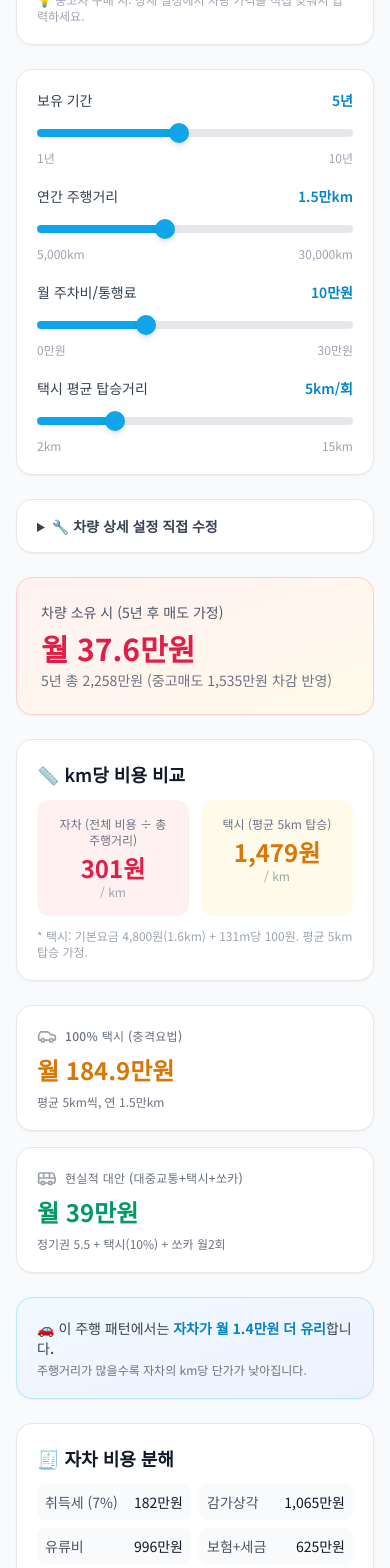
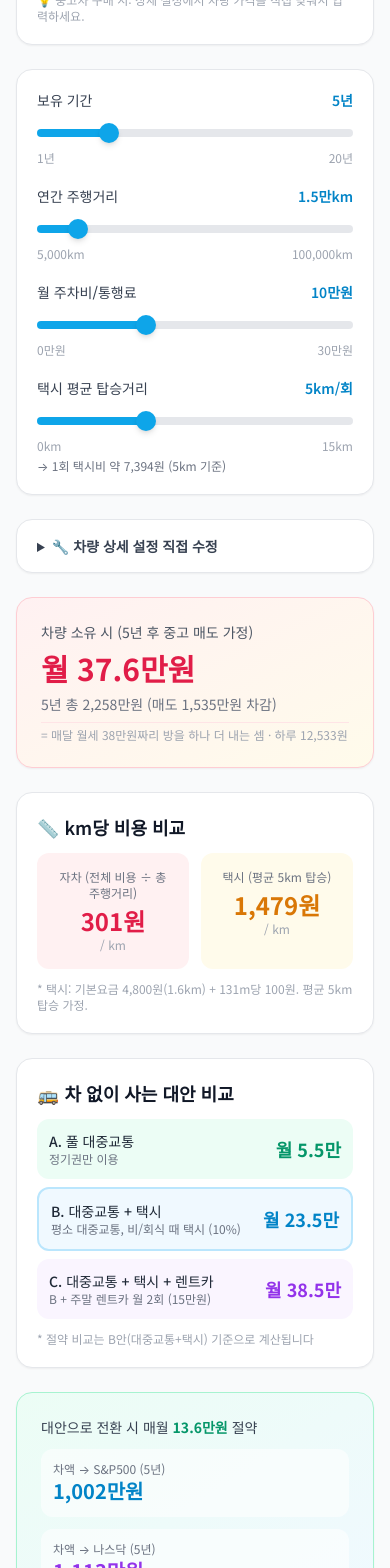
Before and after one commit to 0ggull/0ggull-calculator, a Next.js app: page /car in a window 390 px wide. Shown: the part 280-1848 px from the top of the page. Built offline with nearby package versions, Linux system fonts and the light colour scheme.

Commit message:
feat: improve UX with relatable comparisons and fix build errors

```diff
--- a/src/app/apartment/page.tsx
+++ b/src/app/apartment/page.tsx
@@ -144,19 +144,44 @@ interface AptResult {
   totalSunkCost: number;
   samePriceLoss: number;
   opportunityCost: number;
-  savedRent: number;          // 주거비 절약 총액
-  savedRentMonthly: number;   // 월 절약 주거비
-  netBepSellPrice: number;    // 주거비 절약 반영한 실질 BEP
+  savedRent: number;
+  savedRentMonthly: number;
+  netBepSellPrice: number;
   netBepGainPercent: number;
+  // 매도가 기준 분석
+  sellProfit: number;           // 매도 시 순이익 (매도가 입력 시)
+  sellProfitVsJeonse: number;   // 전세 대비 이득/손해
+  jeonseWouldHaveEarned: number; // 전세 살면서 투자했을 때 수익
+  annualPropertyTaxAuto: number; // 자동 계산된 재산세
 }
 
-function calculate(
-  buyPrice: number, loanAmount: number, loanRate: number,
-  holdYears: number, housing: HousingCount, interiorCost: number,
-  annualPropertyTax: number, loanType: LoanType,
-  jeonseRatio: number, conversionRate: number, isResiding: boolean
-): AptResult {
-  return calculateWithOverrides(buyPrice, loanAmount, loanRate, holdYears, housing, interiorCost, annualPropertyTax, loanType, jeonseRatio, conversionRate, isResiding, calcAcquisitionTax(buyPrice, housing), Math.round(buyPrice * 0.002), calcBrokerFee(buyPrice));
+// 재산세+종부세 자동 계산 (연간, 만원)
+function calcAnnualPropertyTax(buyPrice: number, housing: HousingCount): number {
+  // 공시가격 = 시세 × 현실화율 약 69%
+  const officialPrice = buyPrice * 0.69;
+  // 재산세 과세표준 = 공시가격 × 공정시장가액비율 60%
+  const taxBase = officialPrice * 0.60;
+
+  // 재산세 (누진)
+  let propertyTax = 0;
+  if (taxBase <= 6000) propertyTax = taxBase * 0.001;
+  else if (taxBase <= 15000) propertyTax = 6 + (taxBase - 6000) * 0.0015;
+  else if (taxBase <= 30000) propertyTax = 6 + 13.5 + (taxBase - 15000) * 0.0025;
+  else propertyTax = 6 + 13.5 + 37.5 + (taxBase - 30000) * 0.004;
+
+  // 도시지역분 (재산세의 약 20%) + 지방교육세 (재산세의 20%)
+  propertyTax = propertyTax * 1.4;
+
+  // 종부세 (1주택: 공시가 12억 초과분, 다주택: 6억 초과분)
+  let jongbuTax = 0;
+  const jongbuThreshold = housing === "single" ? 120000 : 60000; // 만원
+  if (officialPrice > jongbuThreshold) {
+    const jongbuBase = (officialPrice - jongbuThreshold) * 0.60; // 공정시장가액비율
+    // 세율 0.5~2.7% (구간별, 단순화하여 평균 0.7% 적용)
+    jongbuTax = jongbuBase * 0.007;
+  }
+
+  return Math.round(propertyTax + jongbuTax);
 }
 
 function calculateWithOverrides(
@@ -164,8 +189,10 @@ function calculateWithOverrides(
   holdYears: number, housing: HousingCount, interiorCost: number,
   annualPropertyTax: number, loanType: LoanType,
   jeonseRatio: number, conversionRate: number, isResiding: boolean,
-  acquisitionTax: number, legalFee: number, buyBroker: number
+  acquisitionTax: number, legalFee: number, buyBroker: number,
+  expectedSellPrice: number
 ): AptResult {
+  const annualPropertyTaxAuto = calcAnnualPropertyTax(buyPrice, housing);
 
   // 대출이자
   const totalInterest = loanType === "amortizing"
@@ -186,6 +213,17 @@ function calculateWithOverrides(
     savedRentMonthly = Math.round((jeonseValue * conversionRate) / 12);
     savedRent = savedRentMonthly * holdYears * 12;
   }
+
+  // ─── 매도가 기준 순이익 계산 ───
+  const sellBrokerForExpected = calcBrokerFee(expectedSellPrice);
+  const cgtForExpected = calcCapitalGainsTax(buyPrice, expectedSellPrice, holdYears, housing, interiorCost);
+  const totalCostsForSell = acquisitionTax + legalFee + buyBroker + totalInterest + totalPropertyTax + sellBrokerForExpected + cgtForExpected + interiorCost;
+  const sellProfit = expectedSellPrice - buyPrice - totalCostsForSell + savedRent;
+
+  // ─── 전세 대안 비교 ───
+  // 전세 살았다면: 자기자본을 예금에 넣고 이자 수익 + 전세보증금은 돌려받음
+  const jeonseWouldHaveEarned = opportunityCost; // 자기자본 예금 이자
+  const sellProfitVsJeonse = sellProfit - jeonseWouldHaveEarned;
 
   // BEP 계산 (이분법)
   const roughSunk = acquisitionTax + legalFee + buyBroker + totalInterest + totalPropertyTax + interiorCost - savedRent;
@@ -233,6 +271,7 @@ function calculateWithOverrides(
     sellBroker, capitalGainsTax, deductibleExpense: interiorCost,
     bepSellPrice, bepGainPercent, totalSunkCost, samePriceLoss, opportunityCost,
     savedRent, savedRentMonthly, netBepSellPrice, netBepGainPercent,
+    sellProfit, sellProfitVsJeonse, jeonseWouldHaveEarned, annualPropertyTaxAuto,
   };
 }
 
@@ -244,7 +283,7 @@ export default function ApartmentCalculator() {
   const [holdYears, setHoldYears] = useState(3);
   const [housing, setHousing] = useState<HousingCount>("single");
   const [interiorCost, setInteriorCost] = useState(2000);
-  const [annualPropertyTax, setAnnualPropertyTax] = useState(200);
+  const [annualPropertyTax, setAnnualPropertyTax] = useState<number | null>(null); // null이면 자동계산
   const [loanType, setLoanType] = useState<LoanType>("interest_only");
   const [isResiding, setIsResiding] = useState(true);
   const [jeonseRatio, setJeonseRatio] = useState(55);
@@ -255,20 +294,23 @@ export default function ApartmentCalculator() {
   const [customAcqTax, setCustomAcqTax] = useState<number | null>(null);
   const [customLegalFee, setCustomLegalFee] = useState<number | null>(null);
   const [customBuyBroker, setCustomBuyBroker] = useState<number | null>(null);
+  const [expectedSellPrice, setExpectedSellPrice] = useState(140000); // 매도 예상가 (기본: 매수가+20%)
 
   // 자동 계산된 기본값
   const autoAcqTax = calcAcquisitionTax(buyPrice, housing);
   const autoLegalFee = Math.round(buyPrice * 0.002);
   const autoBuyBroker = calcBrokerFee(buyPrice);
+  const autoPropertyTax = calcAnnualPropertyTax(buyPrice, housing);
 
   // 실제 사용값 (사용자 수정값 우선, 없으면 자동값)
   const effectiveAcqTax = customAcqTax ?? autoAcqTax;
   const effectiveLegalFee = customLegalFee ?? autoLegalFee;
   const effectiveBuyBroker = customBuyBroker ?? autoBuyBroker;
+  const effectivePropertyTax = annualPropertyTax ?? autoPropertyTax;
 
   const result = useMemo(
-    () => calculateWithOverrides(buyPrice, loanAmount, loanRate / 100, holdYears, housing, interiorCost, annualPropertyTax, loanType, jeonseRatio / 100, conversionRate / 100, isResiding, effectiveAcqTax, effectiveLegalFee, effectiveBuyBroker),
-    [buyPrice, loanAmount, loanRate, holdYears, housing, interiorCost, annualPropertyTax, loanType, jeonseRatio, conversionRate, isResiding, effectiveAcqTax, effectiveLegalFee, effectiveBuyBroker]
+    () => calculateWithOverrides(buyPrice, loanAmount, loanRate / 100, holdYears, housing, interiorCost, effectivePropertyTax, loanType, jeonseRatio / 100, conversionRate / 100, isResiding, effectiveAcqTax, effectiveLegalFee, effectiveBuyBroker, expectedSellPrice),
+    [buyPrice, loanAmount, loanRate, holdYears, housing, interiorCost, effectivePropertyTax, loanType, jeonseRatio, conversionRate, isResiding, effectiveAcqTax, effectiveLegalFee, effectiveBuyBroker, expectedSellPrice]
   );
 
   const costBreakdown = [
@@ -296,6 +338,14 @@ export default function ApartmentCalculator() {
               <input type="number" value={buyPrice} onChange={(e) => setBuyPrice(Math.max(1000, Number(e.target.value) || 0))} className="input-field flex-1" step={1000} />
               <span className="text-sm text-gray-500 shrink-0">{formatManwon(buyPrice)}</span>
             </div>
+          </div>
+          <div className="space-y-2">
+            <label className="text-sm font-medium text-gray-700 dark:text-gray-300">매도 예상가 (팔 가격)</label>
+            <div className="flex items-center gap-3">
+              <input type="number" value={expectedSellPrice} onChange={(e) => setExpectedSellPrice(Math.max(0, Number(e.target.value) || 0))} className="input-field flex-1" step={1000} />
+              <span className="text-sm text-gray-500 shrink-0">{formatManwon(expectedSellPrice)}</span>
+            </div>
+            <p className="text-xs text-gray-400">매수가 대비 {expectedSellPrice >= buyPrice ? "+" : ""}{formatPercent(((expectedSellPrice - buyPrice) / buyPrice) * 100)}</p>
           </div>
           <div className="space-y-2">
             <label className="text-sm font-medium text-gray-700 dark:text-gray-300">대출 금액</label>
@@ -378,10 +428,10 @@ export default function ApartmentCalculator() {
             <NumberInput label="법무사+채권 할인" value={effectiveLegalFee} onChange={(v) => setCustomLegalFee(v)} hint={`자동: ${autoLegalFee.toLocaleString()}만원`} />
             <NumberInput label="매수 중개보수" value={effectiveBuyBroker} onChange={(v) => setCustomBuyBroker(v)} hint={`자동: ${autoBuyBroker.toLocaleString()}만원`} />
             <NumberInput label="인테리어/자본적 지출" value={interiorCost} onChange={setInteriorCost} hint="양도세 경비 인정 항목" />
-            <NumberInput label="연간 재산세+종부세" value={annualPropertyTax} onChange={setAnnualPropertyTax} />
+            <NumberInput label="연간 재산세+종부세" value={effectivePropertyTax} onChange={(v) => setAnnualPropertyTax(v)} hint={`자동: ${autoPropertyTax.toLocaleString()}만원`} />
           </div>
           <div className="px-5 pb-4">
-            <button onClick={() => { setCustomAcqTax(null); setCustomLegalFee(null); setCustomBuyBroker(null); }}
+            <button onClick={() => { setCustomAcqTax(null); setCustomLegalFee(null); setCustomBuyBroker(null); setAnnualPropertyTax(null); }}
               className="text-xs text-brand-600 dark:text-brand-400 hover:underline">
               ↺ 자동 계산값으로 초기화
             </button>
@@ -398,6 +448,9 @@ export default function ApartmentCalculator() {
           <p className="text-sm text-gray-600 dark:text-gray-400">
             이상에 팔아야 본전 (매수가 대비 <span className="font-semibold text-amber-600">{formatPercent(result.bepGainPercent)}</span>)
           </p>
+          <p className="text-xs text-gray-400 pt-1 border-t border-sky-200 dark:border-sky-800/50">
+            {holdYears}년간 세금·이자·수수료로 {formatManwon(result.totalSunkCost)} 빠짐 = 매달 {Math.round(result.totalSunkCost / (holdYears * 12))}만원씩 사라지는 셈
+          </p>
           {isResiding && result.savedRent > 0 && (
             <div className="pt-2 border-t border-sky-200 dark:border-sky-800">
               <p className="text-xs text-gray-500">주거비 절약 반영 시 실질 BEP</p>
@@ -406,17 +459,31 @@ export default function ApartmentCalculator() {
           )}
         </div>
 
+        {/* 매도 시 순이익 분석 */}
+        <div className={`card p-6 space-y-2 ${result.sellProfit >= 0 ? "bg-gradient-to-br from-emerald-50 to-sky-50 dark:from-emerald-950/20 dark:to-sky-950/20 border-emerald-200 dark:border-emerald-800/50" : "bg-gradient-to-br from-rose-50 to-red-50 dark:from-rose-950/20 dark:to-red-950/20 border-rose-200 dark:border-rose-800/50"}`}>
+          <p className="text-sm text-gray-600 dark:text-gray-400">{formatManwon(expectedSellPrice)}에 매도하면 (세금·수수료 전부 제외 후)</p>
+          <p className={`text-3xl font-bold ${result.sellProfit >= 0 ? "text-emerald-600 dark:text-emerald-400" : "text-rose-600 dark:text-rose-400"}`}>
+            {result.sellProfit >= 0 ? "+" : ""}{formatManwon(result.sellProfit)} {result.sellProfit >= 0 ? "이득" : "손해"}
+          </p>
+          {isResiding && <p className="text-xs text-gray-500">(주거비 절약 {formatManwon(result.savedRent)} 포함)</p>}
+        </div>
+
         {/* 전세 대안 비교 */}
         {isResiding && (
-          <div className="card p-5 bg-gradient-to-br from-indigo-50 to-purple-50 dark:from-indigo-950/20 dark:to-purple-950/20 border-indigo-200 dark:border-indigo-800/50 space-y-2">
+          <div className={`card p-5 space-y-2 ${result.sellProfitVsJeonse >= 0 ? "bg-gradient-to-br from-sky-50 to-indigo-50 dark:from-sky-950/20 dark:to-indigo-950/20 border-sky-200 dark:border-sky-800/50" : "bg-gradient-to-br from-amber-50 to-orange-50 dark:from-amber-950/20 dark:to-orange-950/20 border-amber-200 dark:border-amber-800/50"}`}>
             <div className="flex items-center gap-2">
               <Building className="w-5 h-5 text-indigo-500" />
-              <p className="text-sm font-semibold text-gray-700 dark:text-gray-300">사지 않고 전세로 살았다면?</p>
+              <p className="text-sm font-semibold text-gray-700 dark:text-gray-300">전세로 살면서 투자했다면?</p>
             </div>
-            <p className="text-xs text-gray-500">전세보증금 {formatManwon(Math.round(buyPrice * jeonseRatio / 100))}을 예금(연 {DEPOSIT_RATE * 100}%)에 넣는 대신 전세 거주</p>
-            <p className="text-sm text-gray-600 dark:text-gray-400">
-              자기자본 {formatManwon(buyPrice - loanAmount)}을 {holdYears}년간 예금에 넣었다면: <span className="font-bold text-purple-600 dark:text-purple-400">+{formatManwon(result.opportunityCost)}</span> 이자 수익
-            </p>
+            <p className="text-xs text-gray-500">자기자본 {formatManwon(buyPrice - loanAmount + (customAcqTax ?? autoAcqTax))}을 예금(연 {DEPOSIT_RATE * 100}%)에 {holdYears}년</p>
+            <p className="text-sm text-gray-700 dark:text-gray-300">전세 대안 수익: <span className="font-bold text-purple-600 dark:text-purple-400">+{formatManwon(result.jeonseWouldHaveEarned)}</span></p>
+            <div className="pt-2 border-t border-gray-200 dark:border-gray-700">
+              {result.sellProfitVsJeonse >= 0 ? (
+                <p className="text-sm font-medium text-sky-700 dark:text-sky-300">→ {formatManwon(expectedSellPrice)}에 팔면 매수가 전세보다 <span className="font-bold">+{formatManwon(result.sellProfitVsJeonse)}</span> 이득</p>
+              ) : (
+                <p className="text-sm font-medium text-amber-700 dark:text-amber-300">→ {formatManwon(expectedSellPrice)}에 팔면 전세가 <span className="font-bold">{formatManwon(Math.abs(result.sellProfitVsJeonse))}</span> 더 유리했음</p>
+              )}
+            </div>
           </div>
         )}
 
--- a/src/app/car/page.tsx
+++ b/src/app/car/page.tsx
@@ -4,7 +4,7 @@ import { useState, useMemo } from "react";
 import {
   LineChart, Line, XAxis, YAxis, CartesianGrid, Tooltip, Legend, ResponsiveContainer,
 } from "recharts";
-import { Car, Bus, TrendingUp, Receipt } from "lucide-react";
+import { Car, TrendingUp, Receipt } from "lucide-react";
 import Header from "@/components/ui/Header";
 import TabSelector from "@/components/ui/TabSelector";
 import Slider from "@/components/ui/Slider";
@@ -52,6 +52,7 @@ const TAXI_PER_131M = 100;
 const TAXI_COST_PER_KM = TAXI_PER_131M / 0.131;
 
 function taxiCostForKm(totalKm: number, avgTripKm: number): number {
+  if (avgTripKm <= 0 || totalKm <= 0) return 0;
   const numTrips = totalKm / avgTripKm;
   const costPerTrip = TAXI_BASE_FARE + Math.max(0, avgTripKm - TAXI_BASE_DIST) * TAXI_COST_PER_KM;
   return numTrips * costPerTrip;
@@ -70,6 +71,7 @@ interface CalcResult {
   carMonthly: number; carTotal: number;
   taxiOnlyMonthly: number; taxiOnlyTotal: number;
   realisticMonthly: number; realisticTotal: number;
+  altTransportOnly: number; altWithTaxi: number; altWithRental: number;
   savings: number; sp500: number; nasdaq: number;
   yearlyData: { year: number; carCum: number; realisticCum: number; sp500: number; nasdaq: number }[];
   depreciation: number; fuelTotal: number; residualValue: number;
@@ -114,15 +116,24 @@ function calculate(
   // 택시
   const annualTaxiCost = taxiCostForKm(annualKm, avgTripKm) / 10000;
   const monthlyTaxi = annualTaxiCost / 12;
-  const taxiCostPerKm = Math.round(taxiCostForKm(annualKm, avgTripKm) / annualKm);
+  const taxiCostPerKm = avgTripKm > 0 ? Math.round(taxiCostForKm(annualKm, avgTripKm) / annualKm) : 0;
 
   // 현실적 대안
-  // 현실적 대안: 대중교통 정기권 + 택시(주행거리 10%) + 쏘카 월 2회
-  const monthlyTransport = 5.5; // 대중교통 정기권 (고정)
-  const taxiShareKm = annualKm * 0.10; // 연간 주행거리의 10%만 택시로 (비/회식/급한 때)
-  const monthlyTaxiAlt = Math.round(taxiCostForKm(taxiShareKm, avgTripKm) / 10000 / 12);
-  const monthlySocar = 15; // 쏘카 월 2회 (고정)
-  const realisticMonthly = Math.round(monthlyTransport + monthlyTaxiAlt + monthlySocar);
+  // ─── 현실적 대안 3가지 ───
+  // A. 풀 대중교통 (정기권만)
+  const altTransportOnly = 5.5; // 월 5.5만원 고정
+
+  // B. 대중교통 + 택시 (주행거리의 10%를 택시로)
+  const taxiShareKm = annualKm * 0.10;
+  const monthlyTaxiAlt = avgTripKm > 0 ? Math.round(taxiCostForKm(taxiShareKm, avgTripKm) / 10000 / 12) : 0;
+  const altWithTaxi = Math.round((5.5 + monthlyTaxiAlt) * 10) / 10;
+
+  // C. 대중교통 + 택시 + 렌트카 (주말 월 2회)
+  const monthlySocar = 15;
+  const altWithRental = Math.round((5.5 + monthlyTaxiAlt + monthlySocar) * 10) / 10;
+
+  // 메인 비교는 B (가장 현실적)
+  const realisticMonthly = Math.round(altWithTaxi);
   const realisticTotal = realisticMonthly * years * 12;
 
   const savings = monthlyCarCost - realisticMonthly;
@@ -157,6 +168,7 @@ function calculate(
     carMonthly: Math.round(monthlyCarCost * 10) / 10, carTotal: Math.round(totalCarCost),
     taxiOnlyMonthly: Math.round(monthlyTaxi * 10) / 10, taxiOnlyTotal: Math.round(annualTaxiCost * years),
     realisticMonthly, realisticTotal,
+    altTransportOnly, altWithTaxi, altWithRental,
     savings: Math.round(savings * 10) / 10, sp500: Math.round(sp500), nasdaq: Math.round(nasdaq),
     yearlyData, depreciation: Math.round(totalDep), fuelTotal: Math.round(annualFuel * years),
     residualValue: Math.round(residual), carCostPerKm, taxiCostPerKm, loanInterestTotal,
@@ -214,10 +226,15 @@ export default function CarCalculator() {
 
         {/* 슬라이더 */}
         <div className="card p-5 space-y-5">
-          <Slider label="보유 기간" value={years} min={1} max={10} unit="년" onChange={setYears} />
-          <Slider label="연간 주행거리" value={annualKm} min={5000} max={30000} step={1000} unit="km" onChange={setAnnualKm} formatDisplay={(v) => `${(v / 10000).toFixed(1)}만km`} />
+          <Slider label="보유 기간" value={years} min={1} max={20} unit="년" onChange={setYears} />
+          <Slider label="연간 주행거리" value={annualKm} min={5000} max={100000} step={1000} unit="km" onChange={setAnnualKm} formatDisplay={(v) => `${(v / 10000).toFixed(1)}만km`} />
           <Slider label="월 주차비/통행료" value={monthlyParking} min={0} max={30} unit="만원" onChange={setMonthlyParking} />
-          <Slider label="택시 평균 탑승거리" value={avgTripKm} min={2} max={15} step={1} unit="km" onChange={setAvgTripKm} formatDisplay={(v) => `${v}km/회`} />
+          <div>
+            <Slider label="택시 평균 탑승거리" value={avgTripKm} min={0} max={15} step={1} unit="km" onChange={setAvgTripKm} formatDisplay={(v) => v === 0 ? "택시 안 탐" : `${v}km/회`} />
+            {avgTripKm > 0 && (
+              <p className="text-xs text-gray-500 mt-1">→ 1회 택시비 약 {Math.round(4800 + Math.max(0, avgTripKm - 1.6) * 763).toLocaleString()}원 ({avgTripKm}km 기준)</p>
+            )}
+          </div>
         </div>
 
         {/* 상세 수정 */}
@@ -236,10 +253,13 @@ export default function CarCalculator() {
         </details>
 
         {/* 핵심 결과 */}
-        <div className="card p-6 bg-gradient-to-br from-rose-50 to-amber-50 dark:from-rose-950/20 dark:to-amber-950/20 border-rose-200 dark:border-rose-800/50">
-          <p className="text-sm text-gray-600 dark:text-gray-400 mb-2">차량 소유 시 ({years}년 후 매도 가정)</p>
+        <div className="card p-6 bg-gradient-to-br from-rose-50 to-amber-50 dark:from-rose-950/20 dark:to-amber-950/20 border-rose-200 dark:border-rose-800/50 space-y-2">
+          <p className="text-sm text-gray-600 dark:text-gray-400">차량 소유 시 ({years}년 후 중고 매도 가정)</p>
           <p className="text-3xl md:text-4xl font-bold text-rose-600 dark:text-rose-400">월 {result.carMonthly.toLocaleString()}만원</p>
-          <p className="text-sm text-gray-500 mt-1">{years}년 총 {formatManwon(result.carTotal)} (중고매도 {formatManwon(result.residualValue)} 차감 반영)</p>
+          <p className="text-sm text-gray-500">{years}년 총 {formatManwon(result.carTotal)} (매도 {formatManwon(result.residualValue)} 차감)</p>
+          <p className="text-xs text-gray-400 pt-1 border-t border-rose-100 dark:border-rose-900/50">
+            = 매달 월세 {Math.round(result.carMonthly)}만원짜리 방을 하나 더 내는 셈 · 하루 {Math.round(result.carMonthly * 10000 / 30).toLocaleString()}원
+          </p>
         </div>
 
         {/* km당 비용 비교 */}
@@ -260,10 +280,33 @@ export default function CarCalculator() {
           <p className="text-xs text-gray-400">* 택시: 기본요금 4,800원(1.6km) + 131m당 100원. 평균 {avgTripKm}km 탑승 가정.</p>
         </div>
 
-        {/* 비교 카드 */}
-        <div className="grid grid-cols-1 sm:grid-cols-2 gap-4">
-          <ResultCard icon={<Car className="w-5 h-5" />} label="100% 택시 (충격요법)" value={`월 ${result.taxiOnlyMonthly.toLocaleString()}만원`} sublabel={`평균 ${avgTripKm}km씩, 연 ${(annualKm / 10000).toFixed(1)}만km`} accent="amber" />
-          <ResultCard icon={<Bus className="w-5 h-5" />} label="현실적 대안 (대중교통+택시+쏘카)" value={`월 ${result.realisticMonthly}만원`} sublabel="정기권 5.5 + 택시(10%) + 쏘카 월2회" accent="green" />
+        {/* 비교 카드 - 3가지 대안 */}
+        <div className="card p-5 space-y-3">
+          <p className="section-title">🚌 차 없이 사는 대안 비교</p>
+          <div className="space-y-2">
+            <div className="flex items-center justify-between p-3 bg-emerald-50 dark:bg-emerald-900/20 rounded-xl">
+              <div>
+                <p className="text-sm font-medium text-gray-800 dark:text-gray-200">A. 풀 대중교통</p>
+                <p className="text-xs text-gray-500">정기권만 이용</p>
+              </div>
+              <p className="text-lg font-bold text-emerald-600 dark:text-emerald-400">월 {result.altTransportOnly}만</p>
+            </div>
+            <div className="flex items-center justify-between p-3 bg-sky-50 dark:bg-sky-900/20 rounded-xl border-2 border-sky-200 dark:border-sky-800">
+              <div>
+                <p className="text-sm font-medium text-gray-800 dark:text-gray-200">B. 대중교통 + 택시</p>
+                <p className="text-xs text-gray-500">평소 대중교통, 비/회식 때 택시 (10%)</p>
+              </div>
+              <p className="text-lg font-bold text-sky-600 dark:text-sky-400">월 {result.altWithTaxi}만</p>
+            </div>
+            <div className="flex items-center justify-between p-3 bg-purple-50 dark:bg-purple-900/20 rounded-xl">
+              <div>
+                <p className="text-sm font-medium text-gray-800 dark:text-gray-200">C. 대중교통 + 택시 + 렌트카</p>
+                <p className="text-xs text-gray-500">B + 주말 렌트카 월 2회 (15만원)</p>
+              </div>
+              <p className="text-lg font-bold text-purple-600 dark:text-purple-400">월 {result.altWithRental}만</p>
+            </div>
+          </div>
+          <p className="text-xs text-gray-400">* 절약 비교는 B안(대중교통+택시) 기준으로 계산됩니다</p>
         </div>
 
         {/* 절약 & 기회비용 */}
--- a/src/app/child/page.tsx
+++ b/src/app/child/page.tsx
@@ -11,7 +11,7 @@ import Slider from "@/components/ui/Slider";
 import ResultCard from "@/components/ui/ResultCard";
 import ReceiptModal from "@/components/ui/ReceiptModal";
 import DisclaimerBanner from "@/components/ui/DisclaimerBanner";
-import { formatManwon, SP500_RATE, NASDAQ_RATE, INFLATION_RATE } from "@/lib/finance";
+import { formatManwon, SP500_RATE, NASDAQ_RATE } from "@/lib/finance";
 
 // ─── 타입 & 상수 ─────────────────────────────────────────
 type EduStyle = "frugal" | "average" | "intensive";
@@ -145,7 +145,6 @@ function calculate(eduStyle: EduStyle, gender: Gender, region: Region, uniType:
     yearly.push({ age, phase: phase.label, costNom: Math.round(annualCost), costReal: Math.round(costReal), cumNom: Math.round(cumNom), cumReal: Math.round(cumReal), sp500: Math.round(sp500), nasdaq: Math.round(nasdaq) });
   }
 
-  const totalMonths = yearly.length * 12;
   const monthlyAvg = Math.round(cumNom / yearly.length / 12);
 
   return {
@@ -218,6 +217,9 @@ export default function ChildCalculator() {
           <p className="text-sm text-gray-500">
             물가상승 반영 시 <span className="font-semibold text-orange-600 dark:text-orange-400">{formatManwon(result.totalReal)}</span>
             {" · "}월평균 {result.monthlyAvg}만원
+          </p>
+          <p className="text-xs text-gray-400 pt-1 border-t border-amber-200 dark:border-amber-800/50">
+            = {result.endAge}년간 매달 월세 {result.monthlyAvg}만원짜리 방을 하나 더 내는 것 · 가장 비싼 {result.peakPhase} 시기엔 월 {result.peakMonthly}만원
           </p>
         </div>
 
--- a/src/components/ui/Slider.tsx
+++ b/src/components/ui/Slider.tsx
@@ -39,6 +39,7 @@ export default function Slider({
           max={max}
           step={step}
           value={value}
+          aria-label={label}
           onChange={(e) => onChange(Number(e.target.value))}
           className="w-full h-2 rounded-full appearance-none cursor-pointer
                      bg-gray-200 dark:bg-gray-700
```
Also changed, not shown: src/app/page.tsx (+4 -4 lines), src/app/pet/page.tsx (+14 -1 lines).
